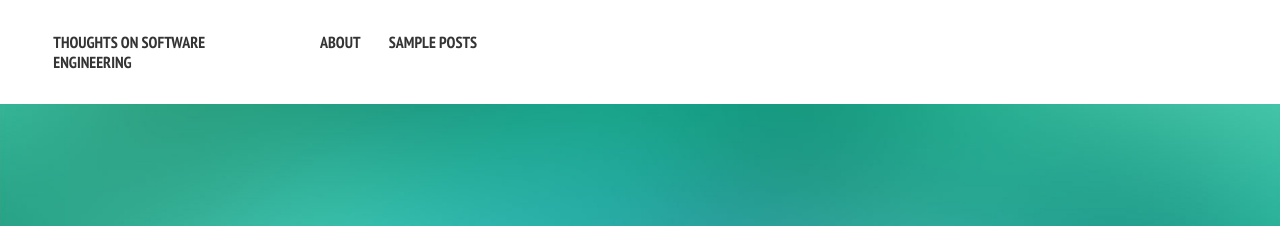
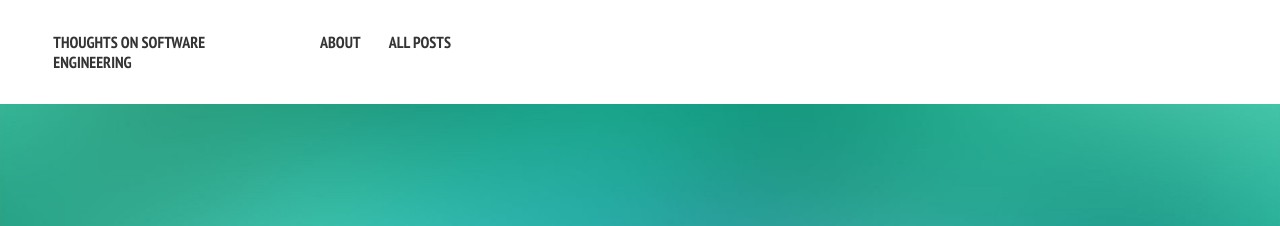
Before and after one commit to mdelapenya/mdelapenya.github.io, a Jekyll site: the page built from index.md, in a window 1280 px wide. Shown: the top 226 px of the page. Built offline with Jekyll 4.4.1, drawn with Linux system fonts in a browser that asks for light colours; nearby versions of some CDN libraries.

Commit message:
Change all posts page title

```diff
--- a/_data/navigation.yml
+++ b/_data/navigation.yml
@@ -3,5 +3,5 @@
 - title: About
   url: /about/
 
-- title: Sample Posts
+- title: All Posts
   url: /posts/
```
